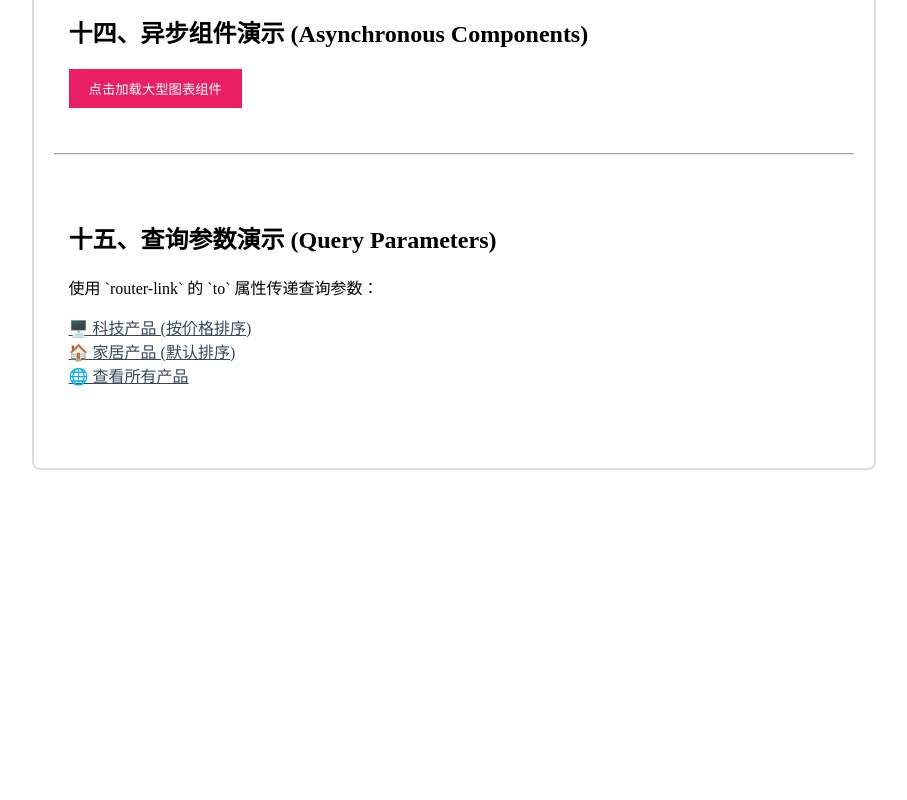
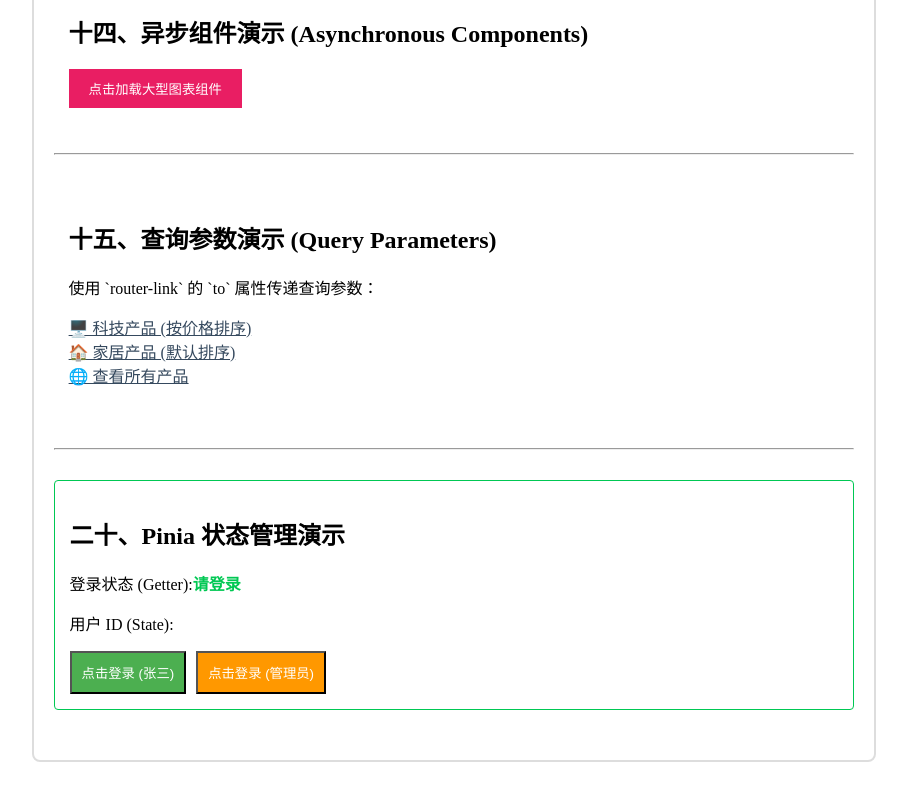
Before and after one commit to YuXin2006/vue3, a Vue app in the folder frontend/vue-project/: page /study-modules in a window 1280 px wide. Shown: the part 4479-5279 px from the top of the page, without its empty margins (56-963 px from the left). Before the commit the page ends 5027 px from the top, so only its background shows below. Built offline with nearby package versions, Linux system fonts and the light colour scheme; the HTML template or start-up script is replaced by a standard one.

Commit message:
12.12 pinia状态管理

```diff
--- a/frontend/vue-project/package.json
+++ b/frontend/vue-project/package.json
@@ -16,7 +16,7 @@
     "format": "prettier --write src/"
   },
   "dependencies": {
-    "pinia": "^3.0.3",
+    "pinia": "^3.0.4",
     "vue": "^3.5.22",
     "vue-router": "^4.0.13"
   },
--- a/frontend/vue-project/src/main.ts
+++ b/frontend/vue-project/src/main.ts
@@ -4,8 +4,11 @@ import { createApp } from 'vue'
 import App from './App.vue'
 import BaseButton from './components/basebutton.vue' // 导入基础组件
 import router from './router/index' // 导入路由配置
+
+import { createPinia } from 'pinia'
 // 1. 创建应用实例
 const app = createApp(App)
+const pinia = createPinia()
 
 // --- 注册全局资源 (Application API) ---
 
@@ -30,5 +33,6 @@ app.config.globalProperties.$formatDate = (date: string | number | Date) => new
 // ✅ 关键修复：激活路由功能
 // 必须在 app.mount() 之前调用 app.use(router)
 app.use(router) // 使用路由插件
+app.use(pinia) // 使用 Pinia 状态管理
 // 6. 挂载应用
 app.mount('#app')
--- /dev/null
+++ b/frontend/vue-project/src/stores/user.js
@@ -0,0 +1,48 @@
+// src/stores/user.js
+
+import { defineStore } from 'pinia';
+
+// 定义并导出一个 Store
+export const useUserStore = defineStore('user', { // 'user' 是唯一的 ID
+
+    // 1. State (状态) - 类似于组件的 data()
+    state: () => ({
+        userId: null,
+        userName: 'Guest',
+        isAuthenticated: false, // 是否已登录
+    }),
+
+    // 2. Getters (计算属性) - 类似于组件的 computed
+    getters: {
+        // 判断用户是否为管理员 (假设 ID 为 9999 是管理员)
+        isAdmin: (state) => {
+            return state.userId === 9999;
+        },
+        // 获取用户的欢迎信息
+        welcomeMessage() {
+            return this.isAuthenticated ? `欢迎，${this.userName}` : '请登录';
+        }
+    },
+
+    // 3. Actions (操作) - 类似于组件的 methods
+    actions: {
+        // 登录操作
+        login(id, name) {
+            // 直接修改 State
+            this.userId = id;
+            this.userName = name;
+            this.isAuthenticated = true;
+            console.log(`${name} 已成功登录！`);
+        },
+        // 登出操作 (可以包含异步逻辑)
+        async logout() {
+            // 模拟 API 调用延迟
+            await new Promise(resolve => setTimeout(resolve, 300));
+
+            this.userId = null;
+            this.userName = 'Guest';
+            this.isAuthenticated = false;
+            console.log('用户已登出。');
+        }
+    }
+});
--- a/frontend/vue-project/src/views/HomeView.vue
+++ b/frontend/vue-project/src/views/HomeView.vue
@@ -4,6 +4,7 @@ import GlobalApiDemo from '../components/GlobalApiDemo.vue'
 import NamedCard from '../components/NamedCard.vue';
 import DataList from '../components/DataList.vue';
 import { defineAsyncComponent } from 'vue';
+import { useUserStore } from '../stores/user'; // 导入 Store
 const LargeChartAsync=defineAsyncComponent(() =>
   import('../components/LargeChart.vue')
 );//javascript 的动态import语法
@@ -41,7 +42,13 @@ export default {
       showChart: false,
     }
   },
+  setup() {
+        const userStore = useUserStore(); // 访问 Store 实例
 
+        return {
+            userStore // 暴露给模板
+        };
+    },
   computed: {
     // 派生出未完成任务的数量
     incompleteCount() {
@@ -352,5 +359,37 @@ export default {
   </ul>
 </div>
 
+
+<hr style="margin: 30px 0;">
+
+<div style="padding: 15px; background: #fff; border-radius: 4px; margin-bottom: 30px; border: 1px solid #00c853;">
+  <h2>二十、Pinia 状态管理演示</h2>
+
+  <p>登录状态 (Getter):<strong style="color: #00c853;">{{ userStore.welcomeMessage }}</strong></p>
+
+  <p>用户 ID (State):{{ userStore.userId }}</p>
+
+  <div style="margin-top: 15px;">
+      <button v-if="!userStore.isAuthenticated" @click="userStore.login(1001, '张三')"
+          style="background: #4caf50; color: white; padding: 10px; margin-right: 10px;">
+          点击登录 (张三)
+      </button>
+
+      <button v-if="!userStore.isAuthenticated" @click="userStore.login(9999, '管理员')"
+          style="background: #ff9800; color: white; padding: 10px; margin-right: 10px;">
+          点击登录 (管理员)
+      </button>
+
+      <button v-if="userStore.isAuthenticated" @click="userStore.logout()"
+          style="background: #e53935; color: white; padding: 10px;">
+          点击登出
+      </button>
+
+      <p v-if="userStore.isAdmin" style="color: red; font-weight: bold; margin-top: 10px;">
+          ⚠️ 恭喜！您是管理员！
+      </p>
+  </div>
+</div>
+
   </main>
 </template>
```
Also changed, not shown: 1 other file (tests, documents, lock files or other folders).
